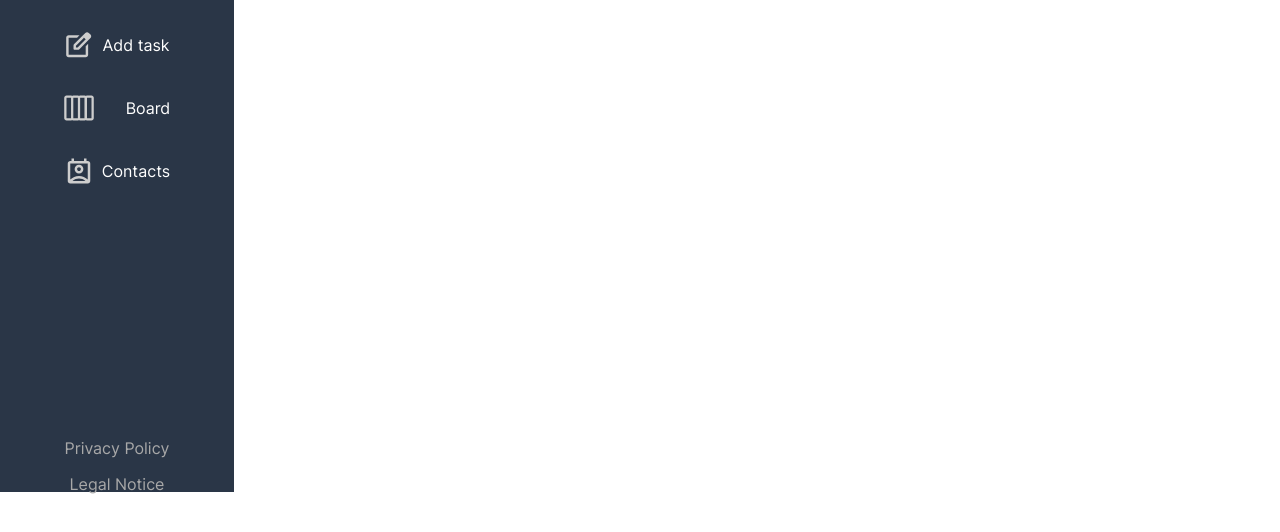
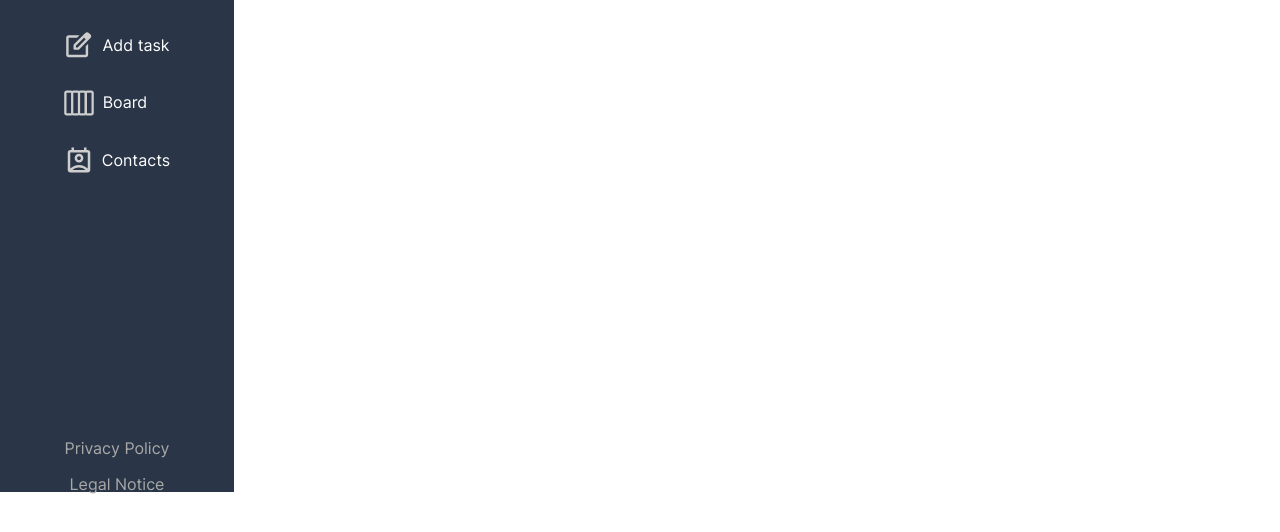
Before and after one commit to karol-kowalczyk/join-api, a plain HTML site: page template.html in a window 1280 px wide. Shown: the part 308-840 px from the top of the page. Drawn offline with Linux system fonts and the light colour scheme.

Commit message:
just modified the Board icon and changed position do relative in responsive and position absolute in template.css

```diff
--- a/assets/style/responsive/template_responsive.css
+++ b/assets/style/responsive/template_responsive.css
@@ -76,4 +76,20 @@
         #menu-links {
                 height: 0;
         }
+
+        .board-icon {
+                position: relative;
+                left: 0;
+        }
+
+        .paragraph-board {
+                margin: 0;
+        }
 }
+
+@media (max-width: 820px) {
+        #compliance-links {
+                padding-bottom: 0;
+        }
+
+}
--- a/assets/style/template.css
+++ b/assets/style/template.css
@@ -43,6 +43,11 @@ p {
         padding-bottom: 32px;
 }
 
+.board-icon {
+        position: fixed;
+        left: 64px;
+}
+
 a {
         font-size: 16px;
         text-decoration: none;
@@ -64,8 +69,8 @@ a {
         height: 73svh;
 }
 
-.gap-32px {
-        gap: 32px;
+.paragraph-board {
+        margin-left: 16px;
 }
 
 .profile-circle {
--- a/template.html
+++ b/template.html
@@ -30,10 +30,10 @@
                                                         <img src="assets/img/template/add-Task.svg" alt="add task">
                                                         <p>Add task</p>
                                                 </div>
-                                                <div class="menu-points gap-32px">
-                                                        <img src="assets/img/template/board.svg" alt=""
+                                                <div class="menu-points">
+                                                        <img class="board-icon" src="assets/img/template/board.svg" alt=""
                                                                 srcset="">
-                                                        <p>Board</p>
+                                                        <p class="paragraph-board">Board</p>
                                                 </div>
                                                 <div class="menu-points">
                                                         <img src="assets/img/template/contacts.svg" alt="contacts">
```
